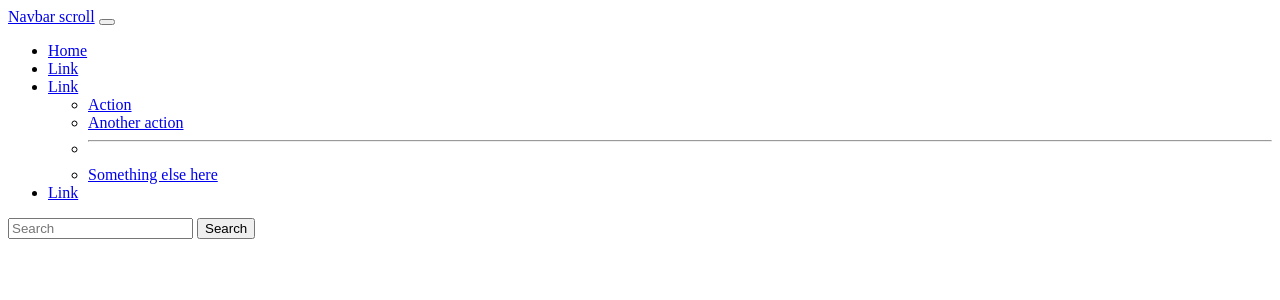
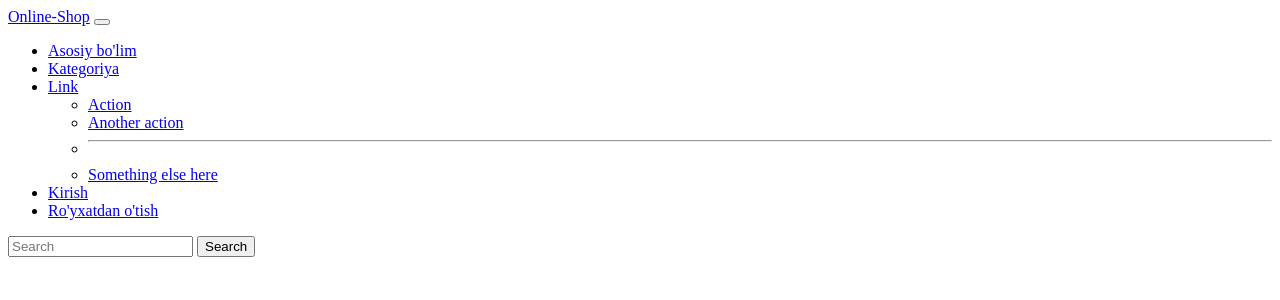
Before and after one commit to temirovuz/comerse, a Django app: template templates/navbar.html in a window 1280 px wide. Shown: the top 300 px of the page. Run offline with Django 5.2, Linux system fonts and the light colour scheme; the template is opened without the code that fills it, so the values that code supplies are empty.

Commit message:
templates update

```diff
--- a/templates/navbar.html
+++ b/templates/navbar.html
@@ -1,6 +1,6 @@
 <nav class="navbar navbar-expand-lg navbar-light bg-light">
     <div class="container-fluid">
-        <a class="navbar-brand" href="#">Navbar scroll</a>
+        <a class="navbar-brand" href="#">Online-Shop</a>
         <button class="navbar-toggler" type="button" data-bs-toggle="collapse" data-bs-target="#navbarScroll"
                 aria-controls="navbarScroll" aria-expanded="false" aria-label="Toggle navigation">
             <span class="navbar-toggler-icon"></span>
@@ -8,10 +8,10 @@
         <div class="collapse navbar-collapse" id="navbarScroll">
             <ul class="navbar-nav me-auto my-2 my-lg-0 navbar-nav-scroll" style="--bs-scroll-height: 100px;">
                 <li class="nav-item">
-                    <a class="nav-link active" aria-current="page" href="#">Home</a>
+                    <a class="nav-link active" aria-current="page" href="#">Asosiy bo'lim</a>
                 </li>
                 <li class="nav-item">
-                    <a class="nav-link" href="#">Link</a>
+                    <a class="nav-link" href="#">Kategoriya</a>
                 </li>
                 <li class="nav-item dropdown">
                     <a class="nav-link dropdown-toggle" href="#" id="navbarScrollingDropdown" role="button"
@@ -28,7 +28,10 @@
                     </ul>
                 </li>
                 <li class="nav-item">
-                    <a class="nav-link disabled" href="#" tabindex="-1" aria-disabled="true">Link</a>
+                    <a class="nav-link" href="#" >Kirish</a>
+                </li>
+                 <li class="nav-item">
+                    <a class="nav-link" href="#" >Ro'yxatdan o'tish</a>
                 </li>
             </ul>
             <form class="d-flex">
```
Also changed, not shown: templates/base.html (+11 -1 lines), templates/home.html (+5 -10 lines).
